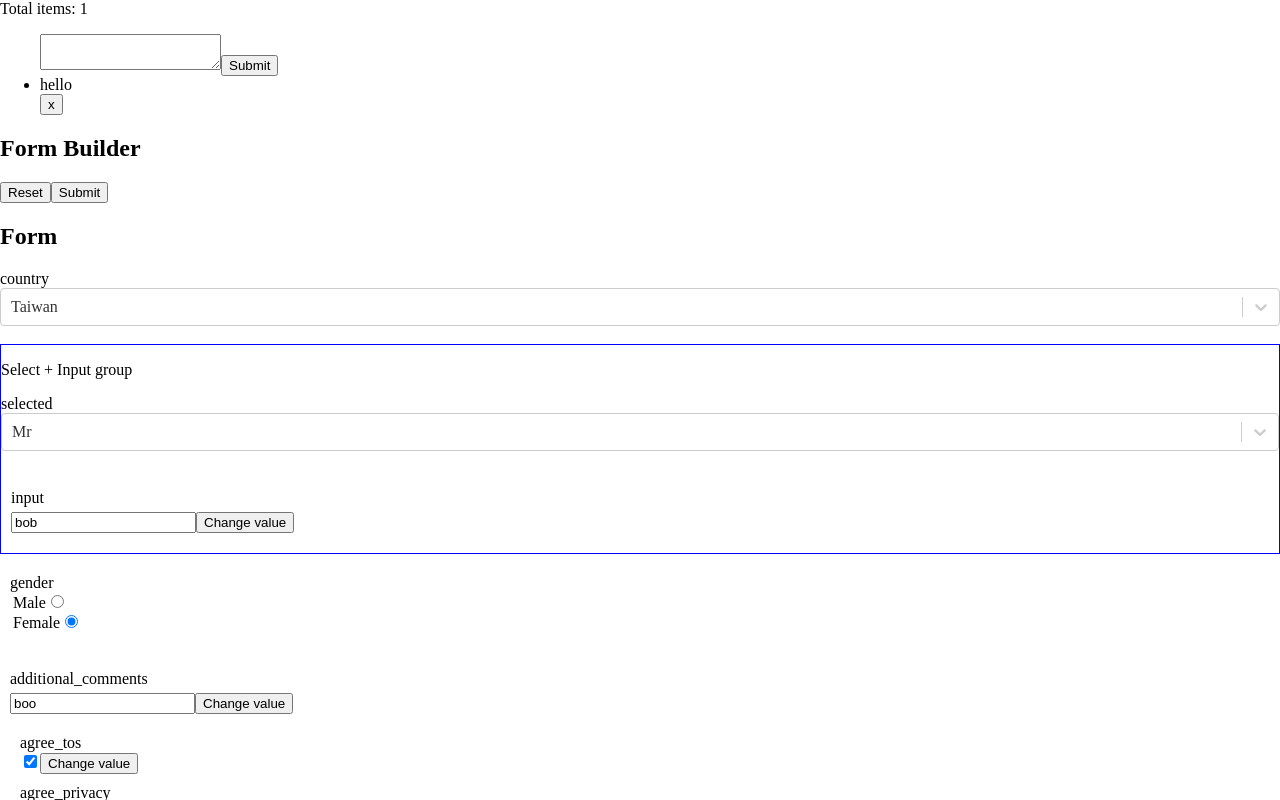
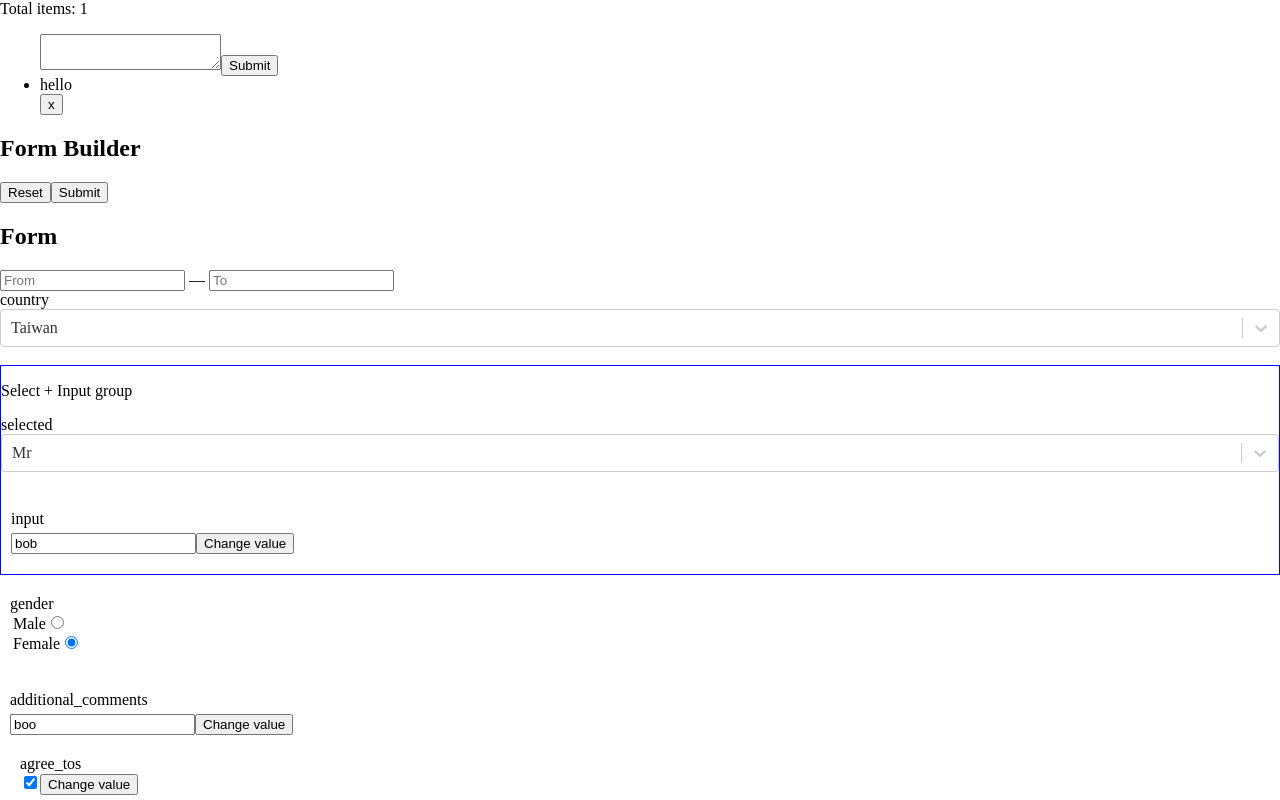
Before and after one commit to geekyme/demo-react-hooks, a Next.js app: page / in a window 1280 px wide. Shown: the top 800 px of the page. Built offline with nearby package versions, Linux system fonts and the light colour scheme.

Commit message:
Add DateRange to the form component

```diff
--- a/pages/index.jsx
+++ b/pages/index.jsx
@@ -61,6 +61,7 @@ export default function AgendaPage() {
             console.log("Form submit errors", errors);
           }}
         >
+          <FormDateRange name="travel_date" />
           <FormSelect
             name="country"
             options={[
```
